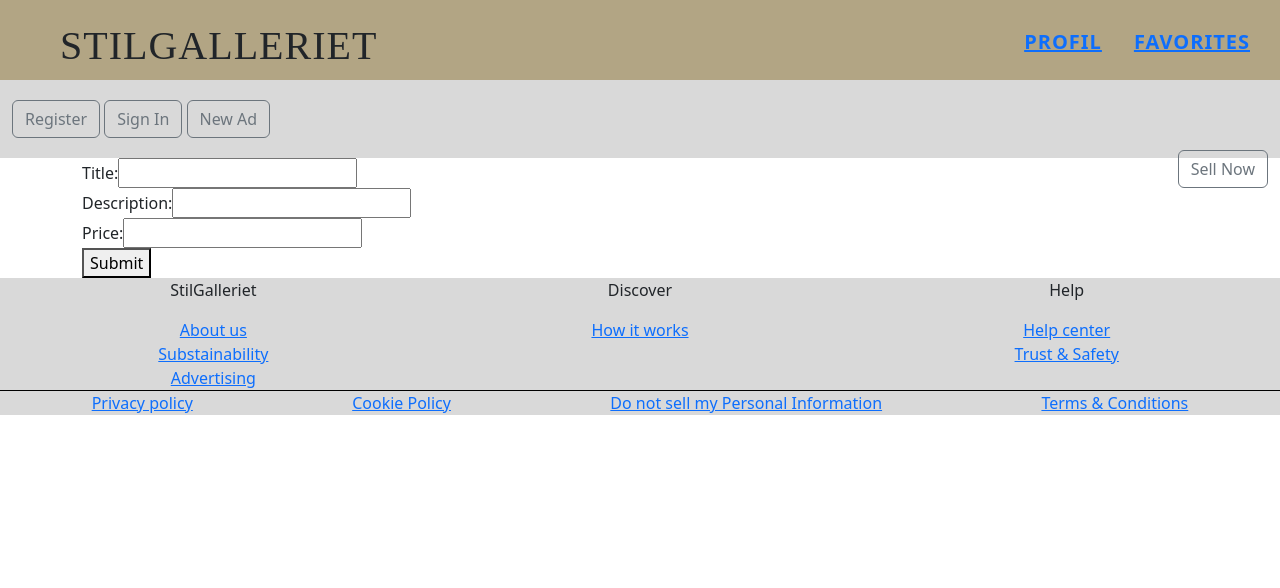
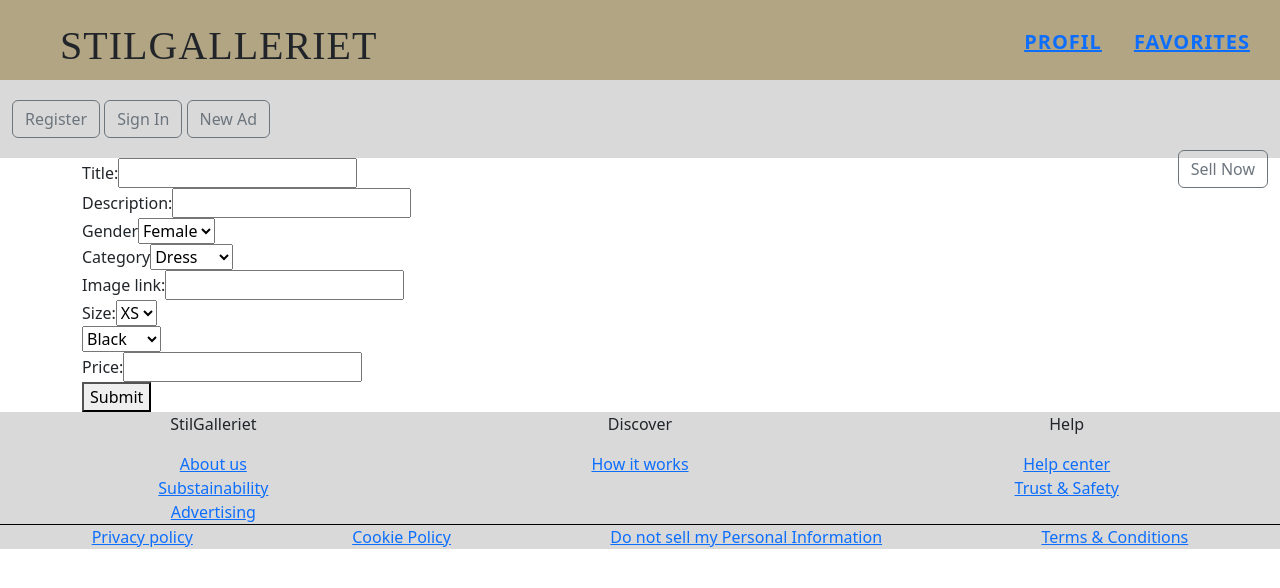
Before and after one commit to Ilhamfeysel/StilGalleriet, a React (Vite) app: page /sell in a window 1280 px wide. Shown: the top 588 px of the page. Built offline with nearby package versions, Linux system fonts and the light colour scheme.

Commit message:
Added all enum fields

```diff
--- a/src/components/Sell.jsx
+++ b/src/components/Sell.jsx
@@ -21,7 +21,7 @@ const Sell = () => {
     const name = event.target.name;
     const value = event.target.value;
 
-    console.log("name: " + name, "value: " + value);
+    //console.log("name: " + name, "value: " + value);
 
     setAdvertisement({ ...advertisement, [name]: value });
   };
@@ -38,7 +38,11 @@ const Sell = () => {
         //JSON.parse(window.localStorage.getItem("user")), //Not sure the exact name of item to retrieve
         adTitles: advertisement.adTitles,
         adDescriptions: advertisement.adDescriptions,
-        //adGender: advertisement.adGender,
+        adGender: advertisement.adGender,
+        //adImgUrls: advertisement.adImgUrls,
+        adCategory: advertisement.adCategory,
+        adSize: advertisement.adSize,
+        adColor: advertisement.adColor,
         adPrice: advertisement.adPrice,
       });
 
@@ -69,22 +73,90 @@ const Sell = () => {
             onChange={handleChange}
           />
         </div>
-        {/*
+
         <div>
           <label htmlFor="gender">Gender</label>
           <select
             name="adGender"
             id="adGender"
-            value={adGender}
+            value={advertisement.adGender}
             onChange={handleChange}
           >
             <option value="FEMALE">Female</option>
             <option value="MALE">Male</option>
             <option value="UNISEX">Unisex</option>
           </select>
+        </div>
 
+        <div>
+          <label htmlFor="category">Category</label>
+          <select
+            name="adCategory"
+            id="adCategory"
+            value={advertisement.adCategory}
+            onChange={handleChange}
+          >
+            <option value="DRESS">Dress</option>
+            <option value="SKIRT">Skirt</option>
+            <option value="SHIRT">Shirt</option>
+            <option value="PANTS">Pants</option>
+            <option value="SWEATER">Sweater</option>
+            <option value="SHORTS">Shorts</option>
+            <option value="COAT">Coat</option>
+            <option value="JACKET">Jacket</option>
+            <option value="SUIT">Suit</option>
+            <option value="JEANS">Jeans</option>
+          </select>
         </div>
-        */}
+
+        <div>
+          <label htmlFor="image">Image link:</label>
+          <input
+            type="text"
+            name="adImgUrls"
+            value={advertisement.adImgUrls}
+            onChange={handleChange}
+          />
+        </div>
+
+        <div>
+          <label htmlFor="size">Size:</label>
+          <select
+            name="adSize"
+            id="adSize"
+            value={advertisement.adSize}
+            onChange={handleChange}
+          >
+            <option value="XSMALL">XS</option>
+            <option value="SMALL">S</option>
+            <option value="MEDIUM">M</option>
+            <option value="LARGE">L</option>
+            <option value="XLARGE">XL</option>
+          </select>
+        </div>
+
+        <div>
+          <label htmlFor="color"></label>
+          <select
+            name="adColor"
+            id="adColor"
+            value={advertisement.adColor}
+            onChange={handleChange}
+          >
+            <option value="BLACK">Black</option>
+            <option value="BLUE">Blue</option>
+            <option value="PINK">Pink</option>
+            <option value="RED">Red</option>
+            <option value="BROWN">Brown</option>
+            <option value="WHITE">White</option>
+            <option value="YELLOW">Yellow</option>
+            <option value="GREEN">Green</option>
+            <option value="ORANGE">Orange</option>
+            <option value="GRAY">Gray</option>
+            <option value="MIX">Mixed</option>
+          </select>
+        </div>
+
         <div>
           <label htmlFor="price">Price:</label>
           <input
```
